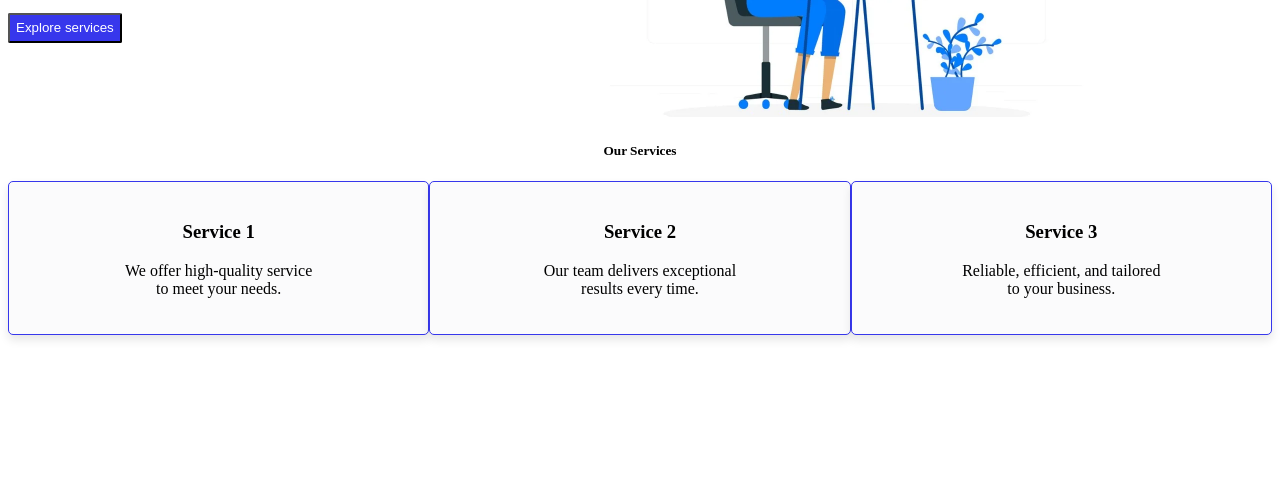
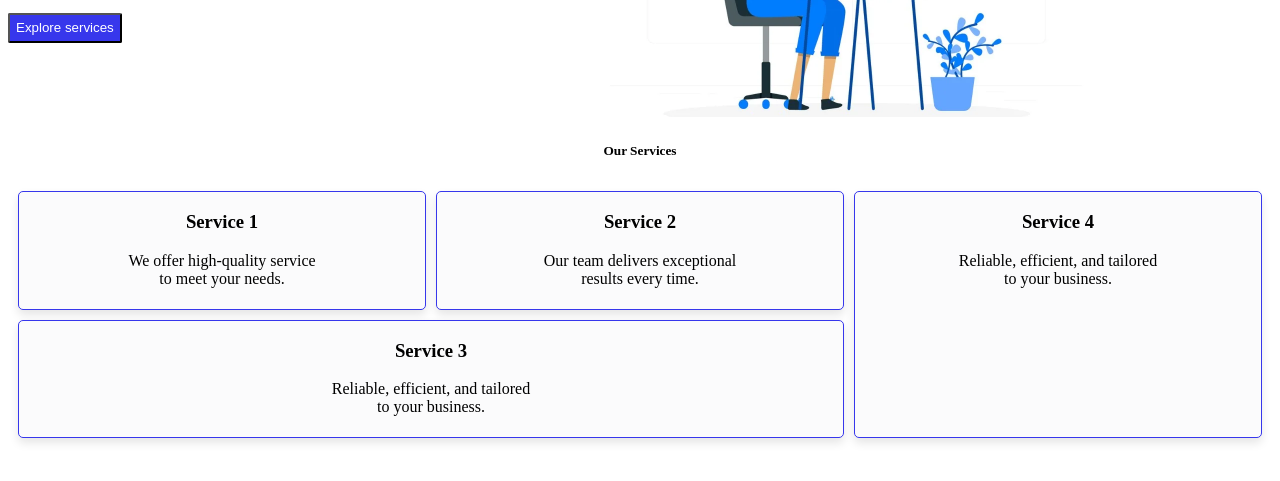
Before and after one commit to AnwarBoudriga/test_flexbox, a plain HTML site: page index.html in a window 1280 px wide. Shown: the part 235-716 px from the top of the page. Drawn offline with Linux system fonts and the light colour scheme.

Commit message:
code css grid

```diff
--- a/index.html
+++ b/index.html
@@ -31,6 +31,7 @@
             <div class="SR1"><h3>Service 1</h3><p>We offer high-quality service <br>to meet your needs.</p></div>
             <div class="SR2"><h3>Service 2</h3><p>Our team delivers exceptional <br>results every time.</p></div>
             <div class="SR3"><h3>Service 3</h3><p>Reliable, efficient, and tailored <br>to your business.</p></div>
+            <div class="SR4"><h3>Service 4</h3><p>Reliable, efficient, and tailored <br>to your business.</p></div>
 
         </div>
     </main>
--- a/styles.css
+++ b/styles.css
@@ -30,12 +30,19 @@ nav a:hover{
 }
 
 
-.our{
+/*.our{
     display: flex;
     flex-wrap: wrap;
     justify-content: space-around;
     align-items: center;
 
+}*/
+.our{
+    display: grid;
+    gap: 10px;
+    grid-template-columns: repeat(3,1fr);
+    grid-template-rows: 50% 50%;
+    padding: 10px;
 }
 .title{
     text-align: center;
@@ -43,21 +50,35 @@ nav a:hover{
 
 
 }
-.SR1, .SR2, .SR3{
+.SR1, .SR2, .SR3 ,.SR4{
     background-color: rgb(251, 251, 252);
     border: 1px solid rgb(55, 55, 236) ;
-    padding: 20px;
-    width: 30%;
+
+
     border-radius: 5px;
-    margin-bottom:20px ;
+
     box-shadow: 0 5px 10px rgba(0, 0, 0, 0.1);
     transition: transform 0.3s ease;
     text-align: center;
 
 
 }
-.SR1:hover,  .SR2:hover,  .SR3:hover {
+.SR1:hover,  .SR2:hover,  .SR3:hover , .SR4:hover {
     transform: translateY(-10px);
+}
+.SR1{
+    grid-column: 1/2;
+}
+.SR2{
+    grid-column: 2/3;
+}
+.SR4{
+    grid-column: 3/-1;
+    grid-row: 1/-1;
+}
+.SR3{
+    grid-row: 2/-1;
+    grid-column: 1/3;
 }
 button{
     background-color:rgb(55, 55, 236);
```
